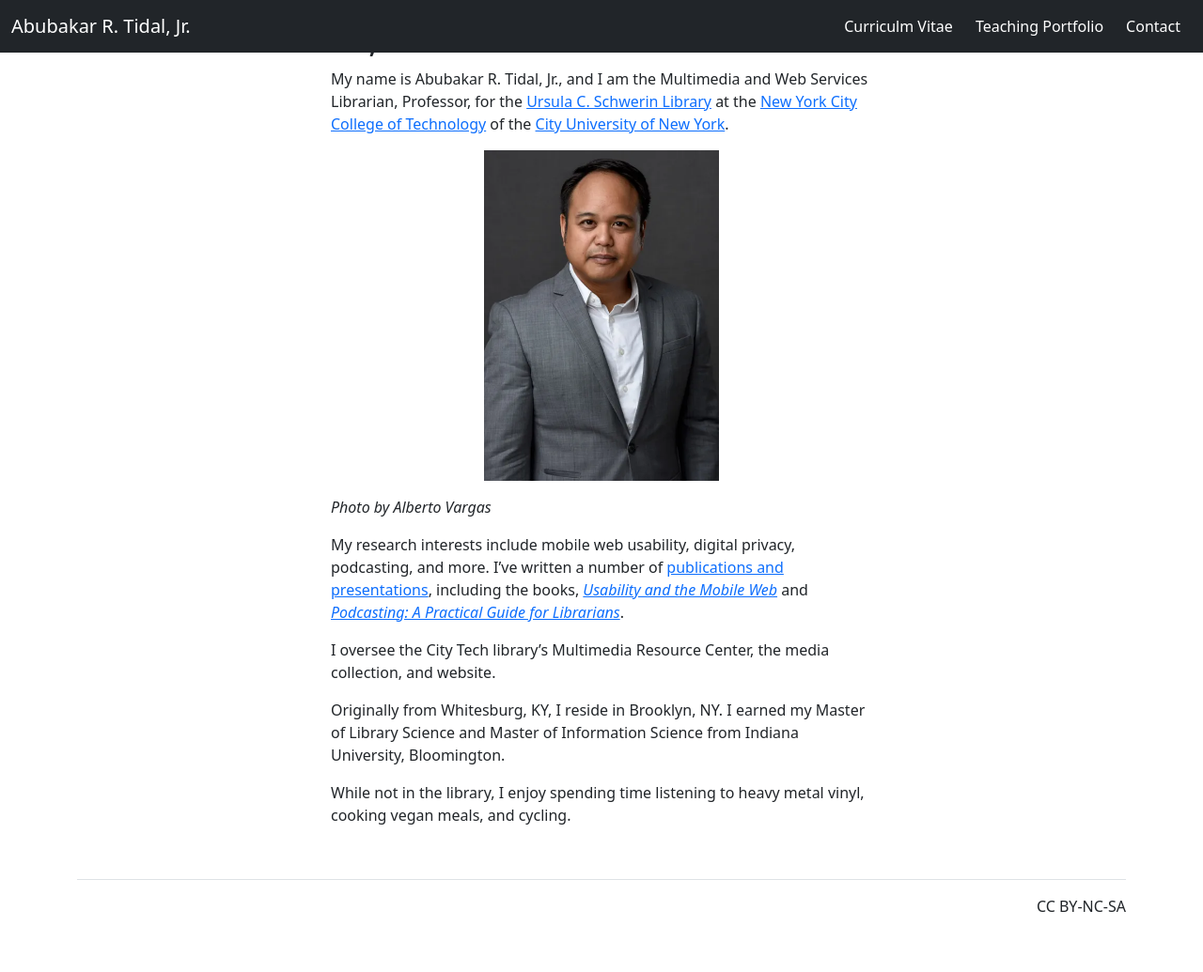
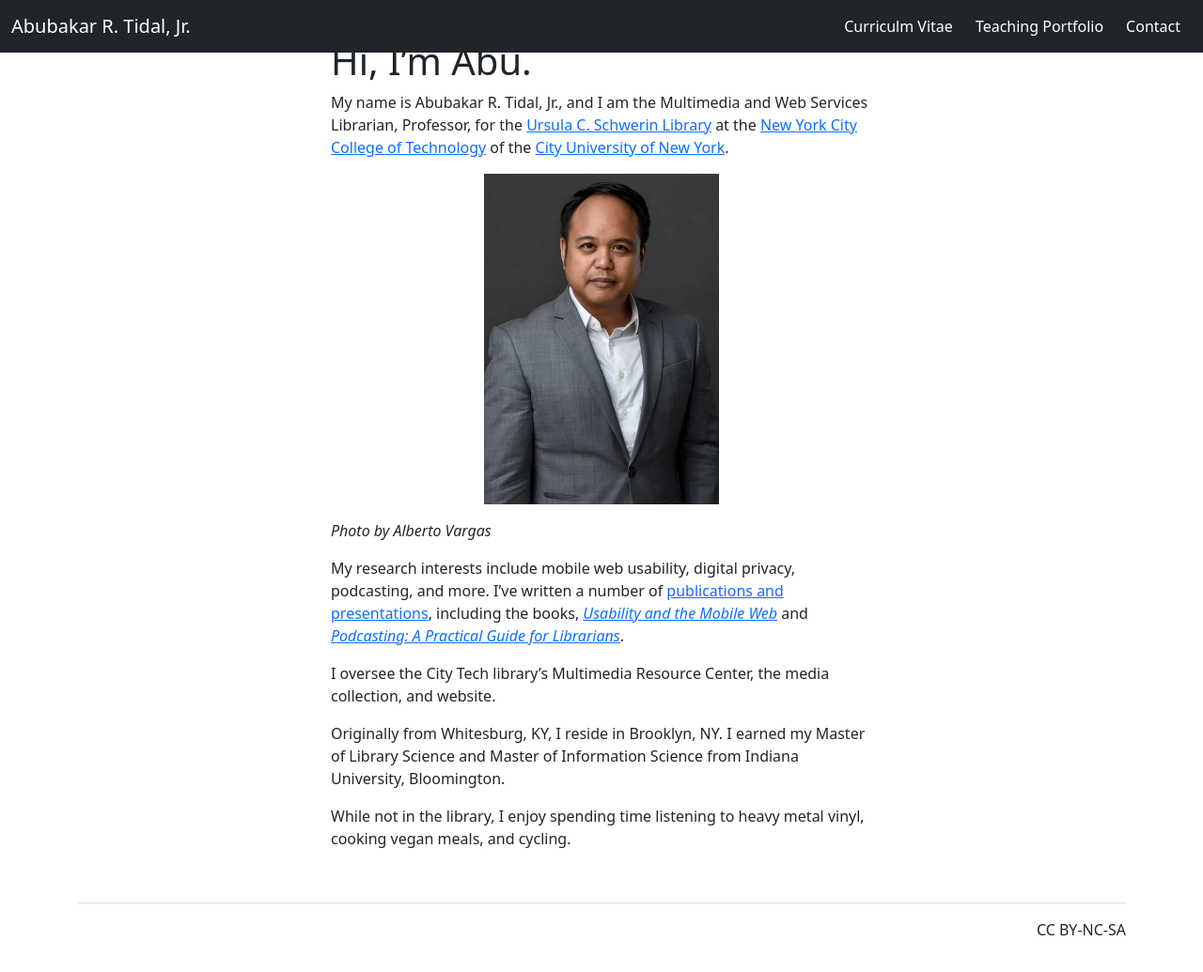
Before and after one commit to KentuckyFriedTofu/KentuckyFriedTofu.github.io, a Jekyll site: the page built from index.md, in a window 1280 px wide and 1058 px high. Shown: the top 1035 px of the window at 94% size. Built offline with Jekyll 4.4.1, drawn with Linux system fonts in a browser that asks for light colours.

Commit message:
Update main.css

```diff
--- a/assets/main.css
+++ b/assets/main.css
@@ -1,7 +1,4 @@
-.navbar{
-  margin-bottom: 25px;
-}
-
 .cover-container {
+  margin-top: 25px;
   max-width: 40em;
 }
```
